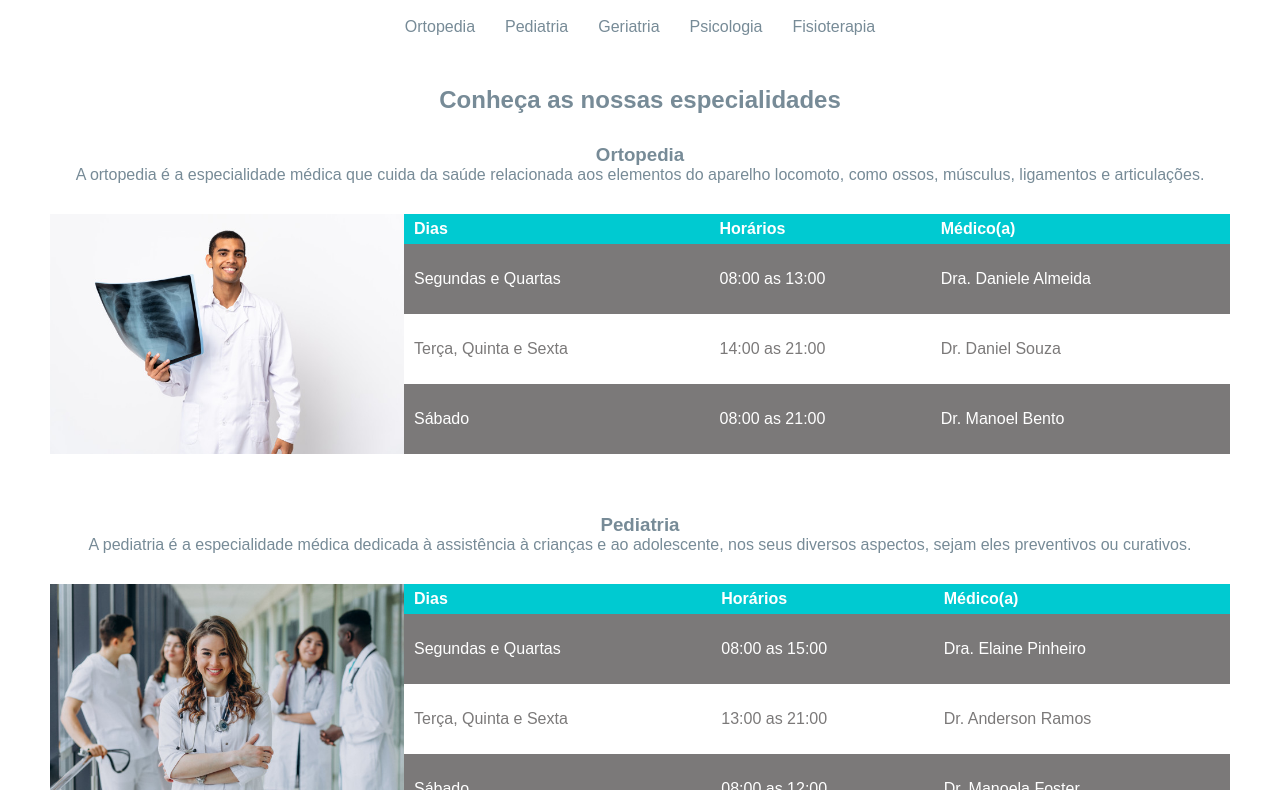
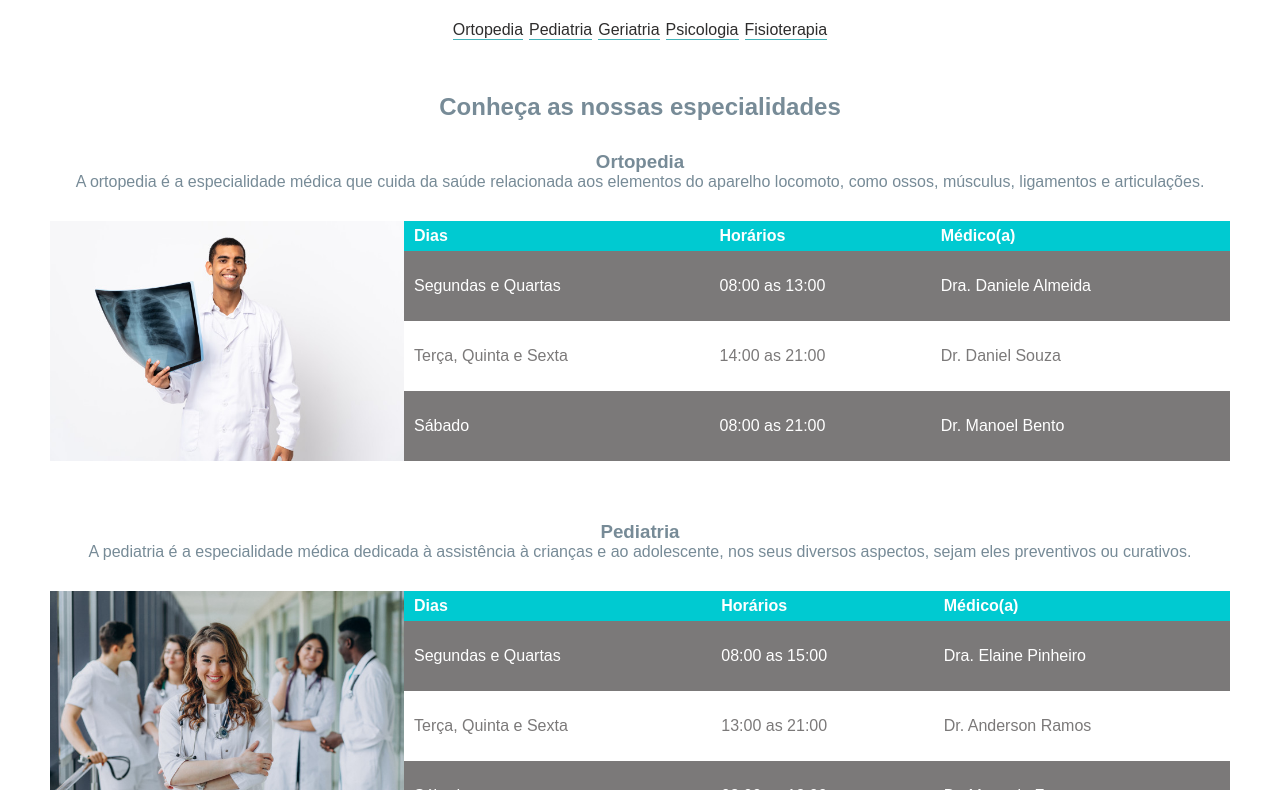
Before and after one commit to eridiass/DevMedia---ClinicaLife, a plain HTML site: page especialidades.html in a window 1280 px wide. Shown: the part 76-866 px from the top of the page. Drawn offline with Linux system fonts and the light colour scheme.

Commit message:
responsividade 769px

```diff
--- a/especialidades.css
+++ b/especialidades.css
@@ -171,6 +171,7 @@ footer #rodape-logo {
     #especialidades a {
         border-bottom: solid 1px var(--blue-new);
         margin: 3px;
+        color: var(--black);
     }
     #especialidades h2 {
         font-size: 20px;
@@ -207,3 +208,11 @@ footer #rodape-logo {
         width: 100%;
     }
 }
+
+@media (min-width: 769px) {
+    #especialidades a {
+        border-bottom: solid 1px var(--blue-new);
+        margin: 3px;
+        color: var(--black);
+    }
+}
```
